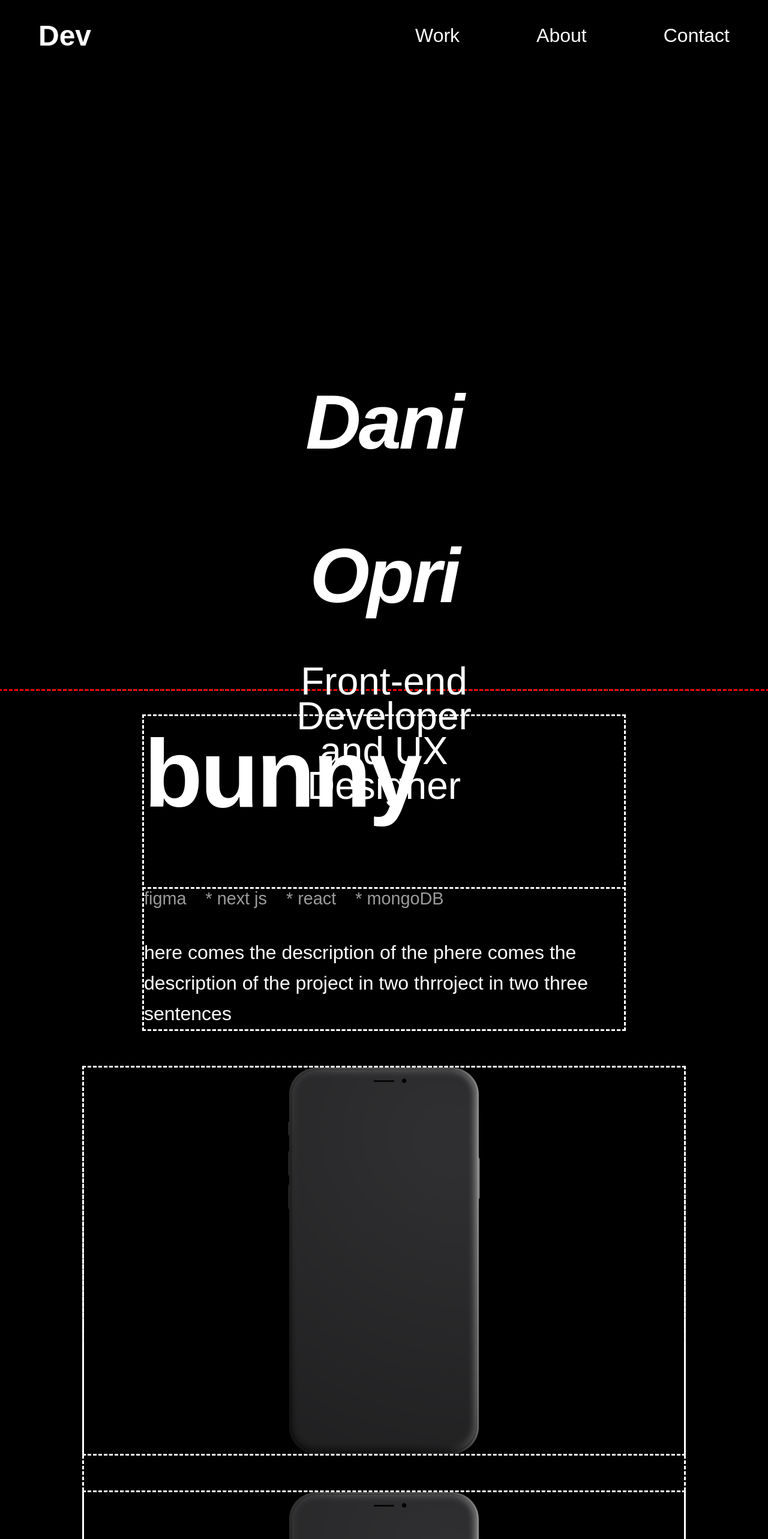
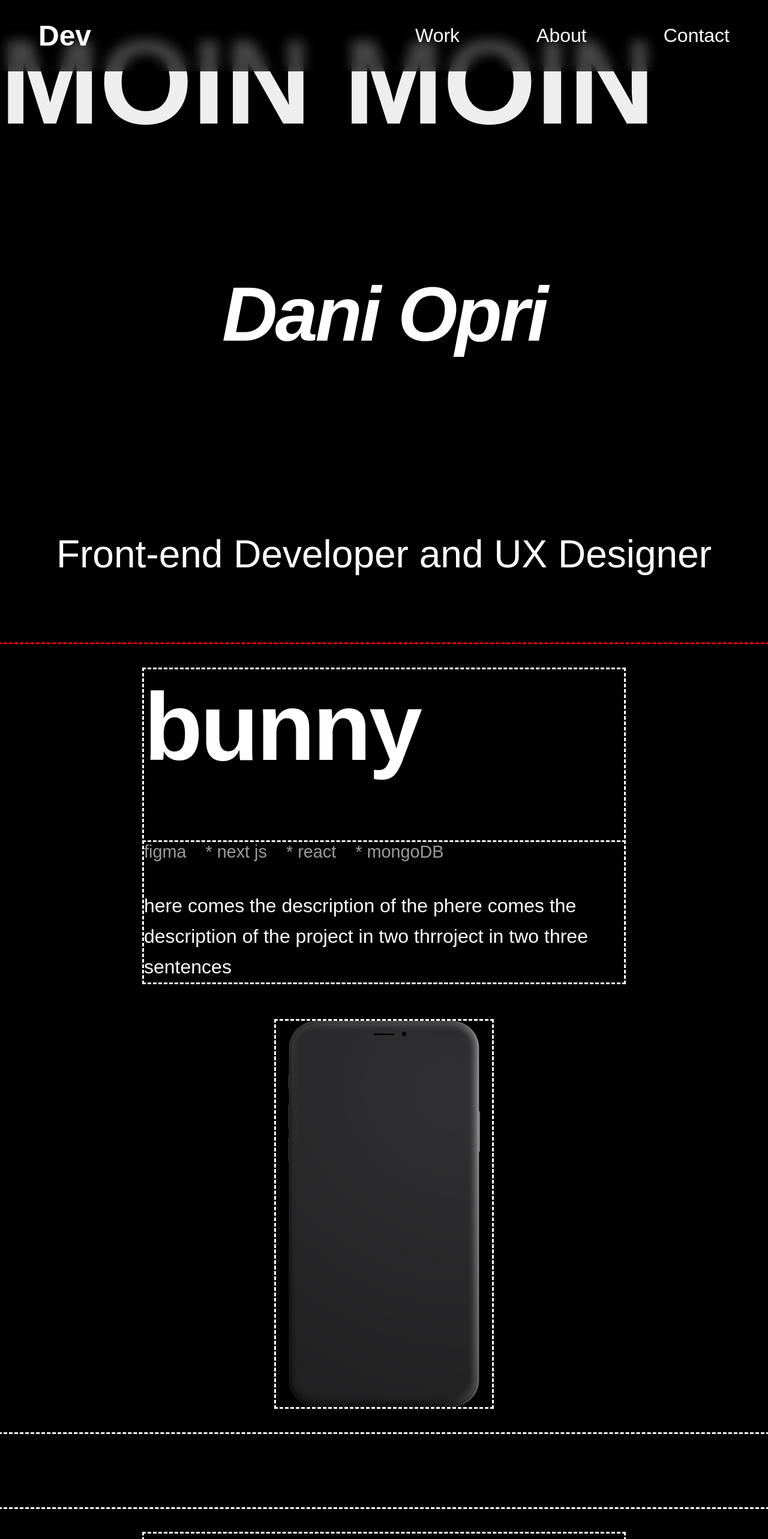
Before and after one commit to d-opri/d-opri.github.io, a Next.js app: page / in a window 1280 px wide. Shown: the top 2566 px of the page at 60% size. Built offline with nearby package versions, Linux system fonts and the light colour scheme; a web font is replaced by a local one.

Commit message:
add syling porject card

```diff
--- a/components/ContactForm.js
+++ b/components/ContactForm.js
@@ -28,7 +28,7 @@ export default function ContactForm() {
 
   return (
     <StyledContactForm>
-      <h1>Contact Me</h1>
+      {/* <h1>Contact Me</h1> */}
       <form ref={form} onSubmit={sendEmail}>
         <label>Name</label>
         <input type="text" name="user_name" />
--- a/components/Hero.js
+++ b/components/Hero.js
@@ -1,14 +1,18 @@
 import styled from "styled-components";
 
 const Container = styled.header`
-  display: flex;
-  flex-direction: column;
+  // display: flex;
+  // flex-direction: column;
+  // align-items: center;
+  // text-align: center;
+  // position: center;
+  // padding: 18rem 15rem;
+  // gap: 19px;
+  // position: relative;
+
+  display: grid;
+  place-items: center;
   align-items: center;
-  text-align: center;
-  position: center;
-  padding: 18rem 15rem;
-  gap: 19px;
-  position: relative;
   height: 100vh;
   h1 {
     font-size: clamp(3rem, 10vw, 5rem);
--- a/components/ProjectSlide.js
+++ b/components/ProjectSlide.js
@@ -24,7 +24,7 @@ const ProjectSlide = ({ title, stack, description, alt, image }) => {
       </TextContainer>
       <ImageContainer>
         <StyledImage height={644} width={500} alt={alt} src={image} />
-        <StyledImage height={644} width={500} alt={alt} src={image} />
+        {/* <StyledImage height={644} width={500} alt={alt} src={image} /> */}
       </ImageContainer>
     </Container>
   );
@@ -86,7 +86,7 @@ const ImageContainer = styled.figure`
   flex-flow: column nowrap;
   gap: 2rem;
   outline: dashed white;
-  width: min(100%, 1000px);
+  width: min(30%, 50%);
 `;
 
 const StyledImage = styled(Image)`
--- a/src/pages/_document.js
+++ b/src/pages/_document.js
@@ -1,4 +1,4 @@
-import { Html, Head, Main, NextScript } from 'next/document'
+import { Html, Head, Main, NextScript } from "next/document";
 
 export default function Document() {
   return (
@@ -9,5 +9,5 @@ export default function Document() {
         <NextScript />
       </body>
     </Html>
-  )
+  );
 }
--- a/src/pages/contact.js
+++ b/src/pages/contact.js
@@ -1,6 +1,8 @@
 import Link from "next/link";
 import styled from "styled-components";
 import ContactForm from "../../components/ContactForm";
+import { StyledBigTitle } from "../../components/Fonts";
+import Head from "next/head";
 
 const StyledLink = styled(Link)`
   color: red;
@@ -9,6 +11,10 @@ const StyledLink = styled(Link)`
 const Contact = () => {
   return (
     <>
+      <Head>
+        <title>Dani Opri</title>
+      </Head>
+      <StyledBigTitle>Contact</StyledBigTitle>
       {/* <StyledLink href="/">dani.opri@protonmail.com </StyledLink>
       <StyledLink href="/">Github</StyledLink>
       <StyledLink href="/">Behance</StyledLink>
--- a/src/pages/index.js
+++ b/src/pages/index.js
@@ -1,7 +1,9 @@
 import styled from "styled-components";
-import Project from "../../components/Project";
+
 import Hero from "../../components/Hero";
 import ProjectSlide from "../../components/ProjectSlide";
+import { StyledBigTitle } from "../../components/Fonts";
+import Head from "next/head";
 
 const PROJECTS = [
   {
@@ -36,13 +38,18 @@ const PROJECTS = [
 export default function Home() {
   return (
     <>
+      <Head>
+        <title>Dani Opri</title>
+      </Head>
+      <StyledBigTitle>Moin Moin</StyledBigTitle>
+
       <Hero />
       <StyledList>
         {PROJECTS.map((project, index) => {
           return (
-            <li key={index}>
+            <StyledItem key={index}>
               <ProjectSlide {...project} />
-            </li>
+            </StyledItem>
           );
         })}
       </StyledList>
@@ -52,8 +59,14 @@ export default function Home() {
 
 const StyledList = styled.ul`
   list-style: none;
+  overflow: auto;
+  scroll-snap-type: y proximity;
   display: flex;
   gap: 4rem;
   flex-flow: column nowrap;
   outline: dashed red;
 `;
+
+const StyledItem = styled.li`
+  scroll-snap-align: start;
+`;
```
Also changed, not shown: src/pages/about.js (+12 -5 lines).
